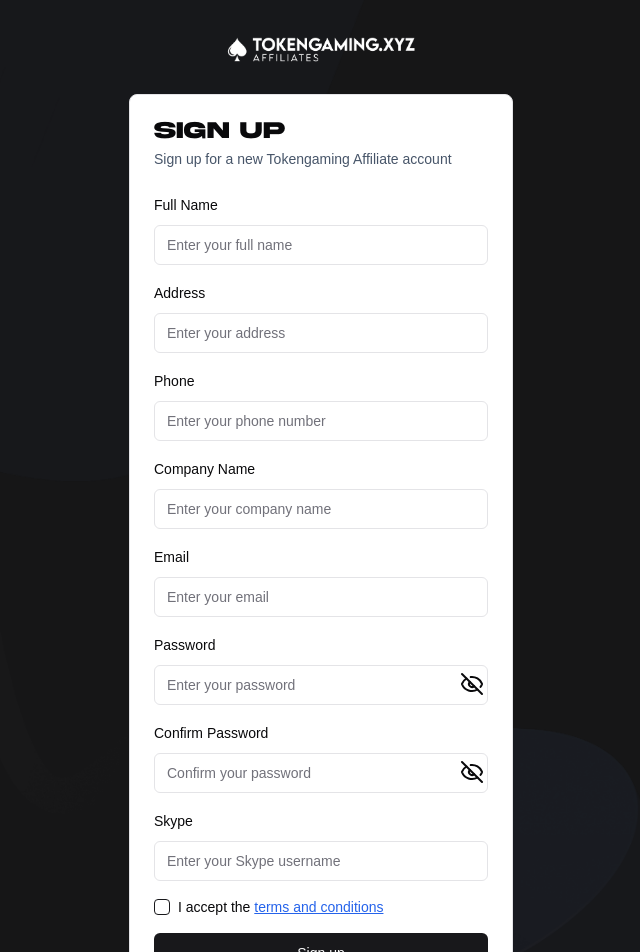
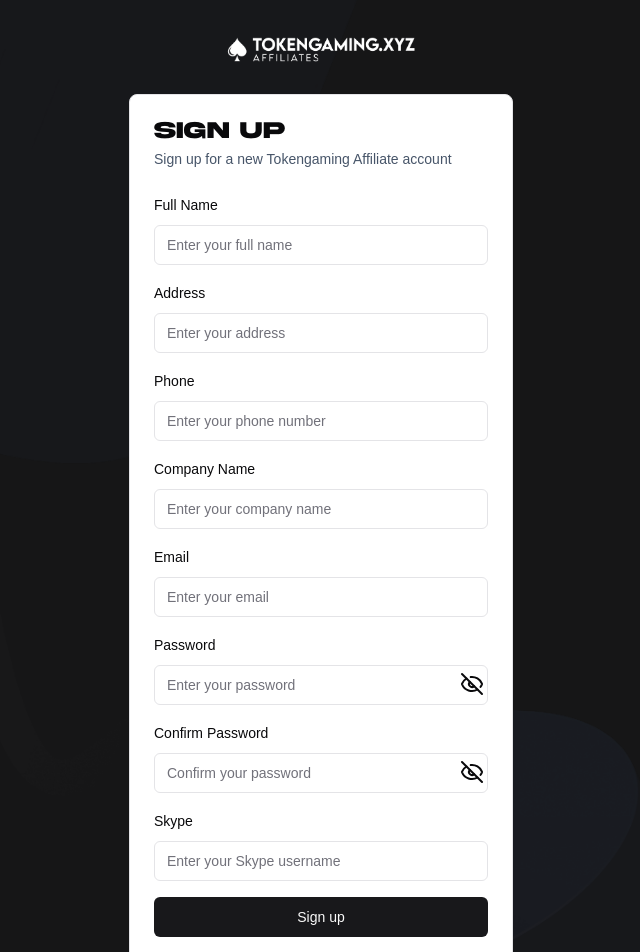
Before and after one commit to Zebra-Solutions/tokengaming-affiliates, a Next.js app: page /sign-up in a window 1280 px wide. Shown: the top 952 px of the page, without its empty margins (319-959 px from the left). Built offline with nearby package versions, Linux system fonts and the light colour scheme.

Commit message:
Fix: Remove terms from registration

```diff
--- a/app/(logged-out)/sign-up/page.tsx
+++ b/app/(logged-out)/sign-up/page.tsx
@@ -40,11 +40,6 @@ const baseSchema = z.object({
     .regex(/^\S+@\S+\.\S+$/, "Invalid email format"),
   password: z.string().min(6, "Password must be at least 6 characters long"),
   passwordConfirm: z.string(),
-  terms_accepted: z
-    .boolean({
-      required_error: "You must accept the terms and conditions",
-    })
-    .refine((val) => val, "You must accept the terms and conditions"),
   skype: z.string().min(1, "Skype username is required"),
 });
 
@@ -76,7 +71,6 @@ export default function SignupPage() {
       email: "",
       password: "",
       passwordConfirm: "",
-      terms_accepted: false,
       skype: "",
     },
   });
@@ -97,7 +91,6 @@ export default function SignupPage() {
             email: data.email,
             password: data.password,
             password_confirmation: data.passwordConfirm,
-            terms_accepted: data.terms_accepted,
             skype: data.skype,
           },
         },
@@ -313,32 +306,6 @@ export default function SignupPage() {
                 )}
               />
 
-              {/* Terms and Conditions */}
-              <FormField
-                control={form.control}
-                name="terms_accepted"
-                render={({ field }) => (
-                  <FormItem>
-                    <div className="flex items-center space-x-2">
-                      <Checkbox
-                        checked={field.value}
-                        onCheckedChange={field.onChange}
-                      />
-                      <FormLabel className="text-sm">
-                        I accept the{" "}
-                        <Link
-                          href=""
-                          className="text-blue-600 hover:text-blue-800 underline"
-                        >
-                          terms and conditions
-                        </Link>
-                      </FormLabel>
-                    </div>
-                    <FormMessage />
-                  </FormItem>
-                )}
-              />
-
               {/* Submit Button */}
               <Button type="submit" disabled={loading}>
                 {loading ? "Signing up..." : "Sign up"}
```
